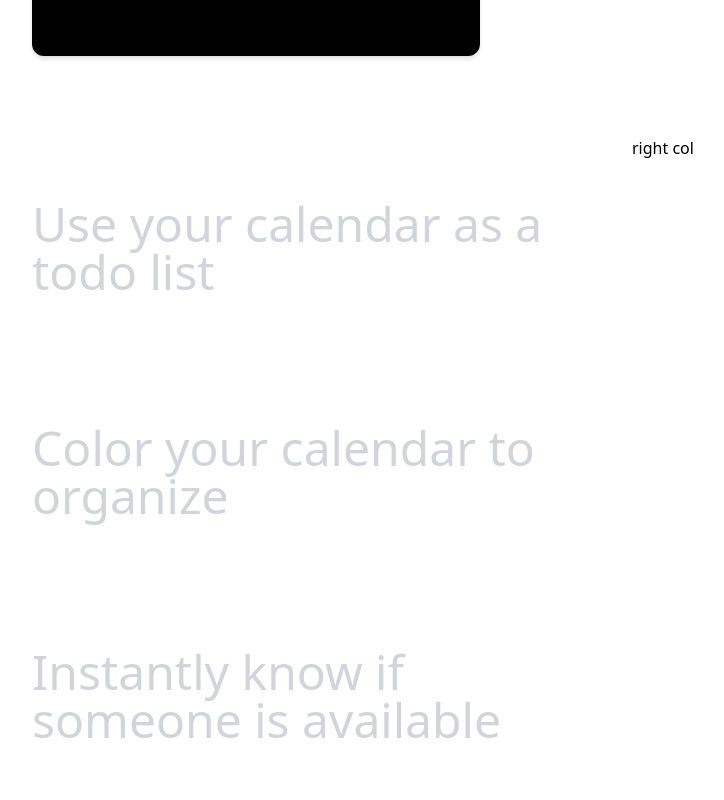
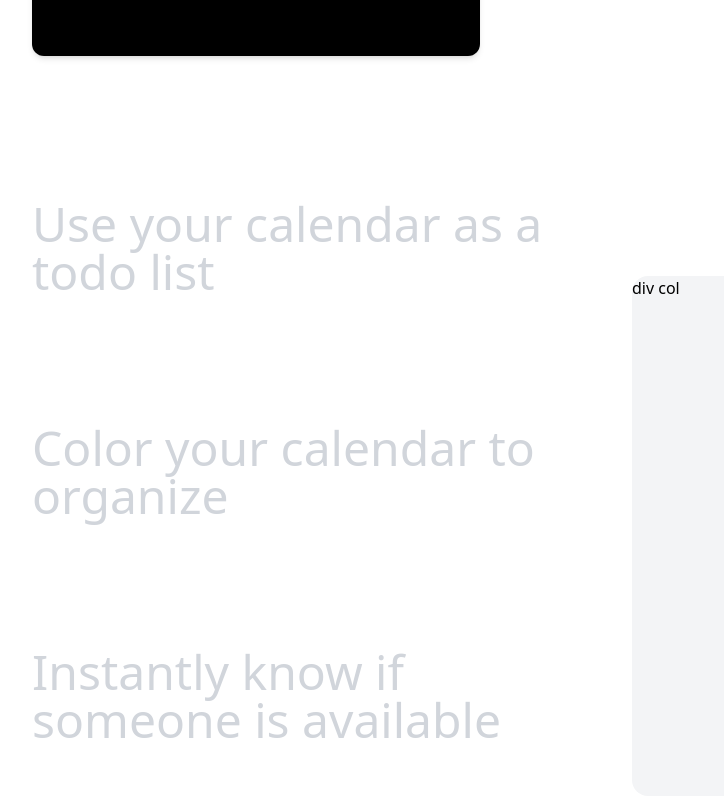
Before and after one commit to Andriikryl/motion-landing, a React (Vite) app: page / in a window 1280 px wide. Shown: the part 540-1340 px from the top of the page, without its empty margins (48-772 px from the left). Built offline with nearby package versions, Linux system fonts and the light colour scheme.

Commit message:
add basic styles for app items

```diff
--- a/src/App.tsx
+++ b/src/App.tsx
@@ -43,7 +43,7 @@ function App() {
   return (
     <div className="mx-auto max-w-6xl px-4">
       <Hero />
-      <div className="flex w-full gap-20">
+      <div className="flex w-full gap-20 items-start">
         <div className="w-full">
           <ul>
             {features.map((feature) => (
@@ -53,7 +53,11 @@ function App() {
             ))}
           </ul>
         </div>
-        <div className="w-full">right col</div>
+        <div className="w-full sticky top-0 flex h-screen items-center">
+          <div className="w-full aspect-square bg-gray-100 rounded-2xl">
+            div col
+          </div>
+        </div>
       </div>
     </div>
   );
```
